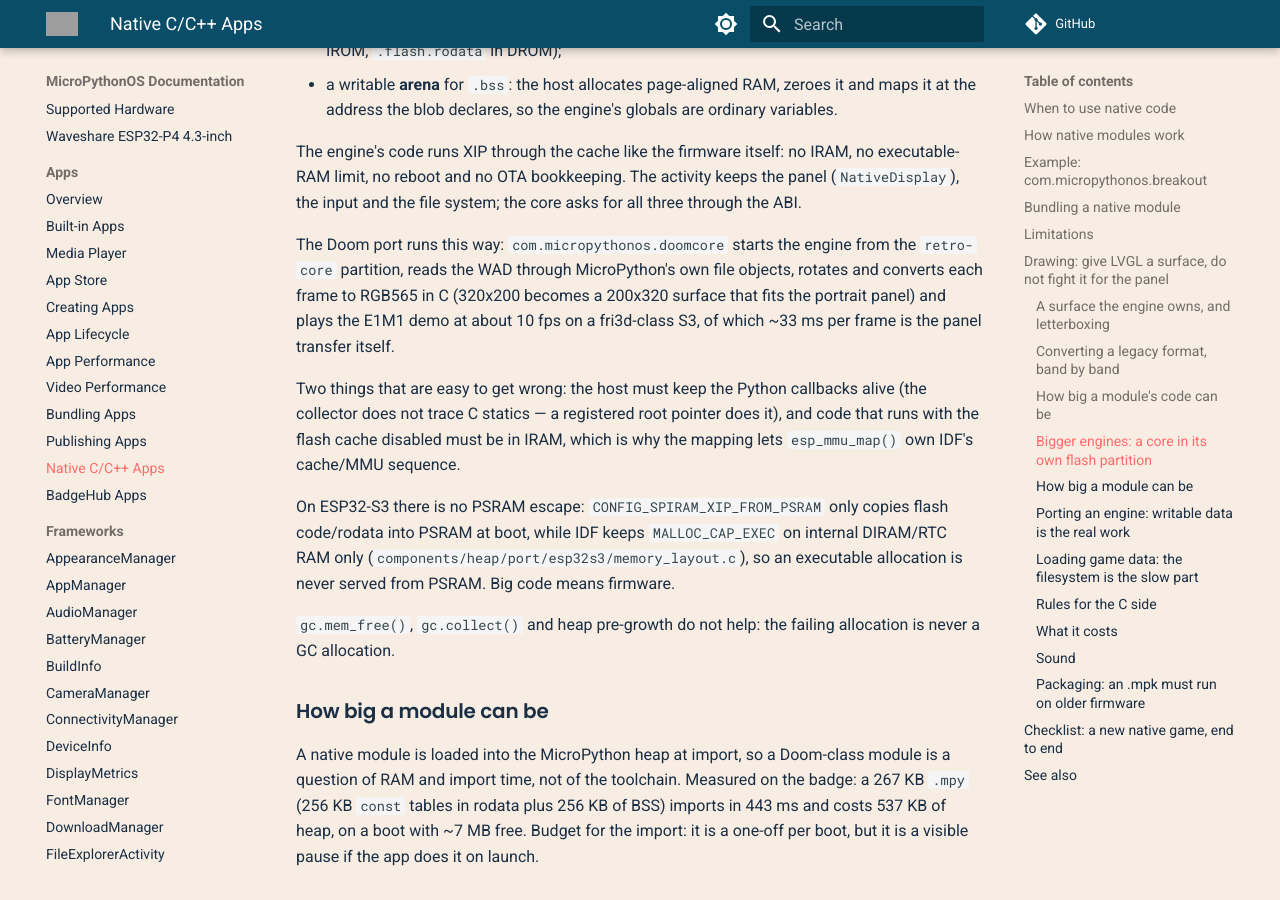
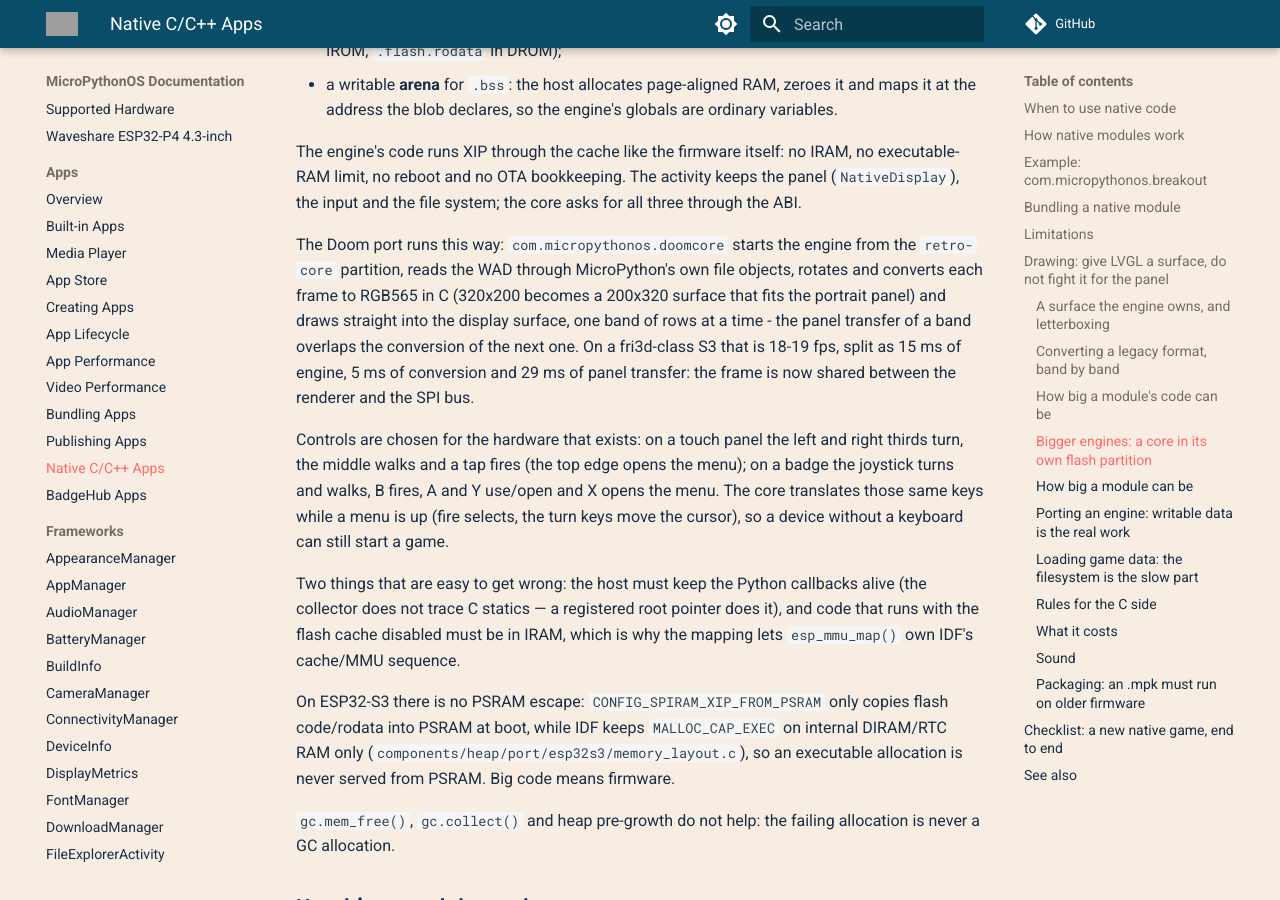
Before and after one commit to MicroPythonOS/docs, an MkDocs documentation site: the page built from docs/apps/native-apps.md, in a window 1280 px wide and 900 px high, scrolled down 5374 px. Built offline with MkDocs 1.6.1 and Material for MkDocs 9.7.7, drawn with Linux system fonts in a browser that asks for light colours; comment, search, counter and statistics services are not loaded; grey boxes are pictures that could not be loaded.

Commit message:
native apps: 18-19 fps for the flash-resident Doom core
Record the new split (engine 15 ms, conversion 5 ms, panel transfer 29 ms) and
that the frame is now shared between the renderer and the SPI bus rather than
dominated by the conversion.

```diff
--- a/docs/apps/native-apps.md
+++ b/docs/apps/native-apps.md
@@ -244,8 +244,18 @@ three through the ABI.
 The Doom port runs this way: `com.micropythonos.doomcore` starts the engine from
 the `retro-core` partition, reads the WAD through MicroPython's own file objects,
 rotates and converts each frame to RGB565 in C (320x200 becomes a 200x320
-surface that fits the portrait panel) and plays the E1M1 demo at about 10 fps on
-a fri3d-class S3, of which ~33 ms per frame is the panel transfer itself.
+surface that fits the portrait panel) and draws straight into the display
+surface, one band of rows at a time - the panel transfer of a band overlaps the
+conversion of the next one. On a fri3d-class S3 that is 18-19 fps, split as
+15 ms of engine, 5 ms of conversion and 29 ms of panel transfer: the frame is
+now shared between the renderer and the SPI bus.
+
+Controls are chosen for the hardware that exists: on a touch panel the left and
+right thirds turn, the middle walks and a tap fires (the top edge opens the
+menu); on a badge the joystick turns and walks, B fires, A and Y use/open and X
+opens the menu. The core translates those same keys while a menu is up (fire
+selects, the turn keys move the cursor), so a device without a keyboard can
+still start a game.
 
 Two things that are easy to get wrong: the host must keep the Python callbacks
 alive (the collector does not trace C statics — a registered root pointer does
```
